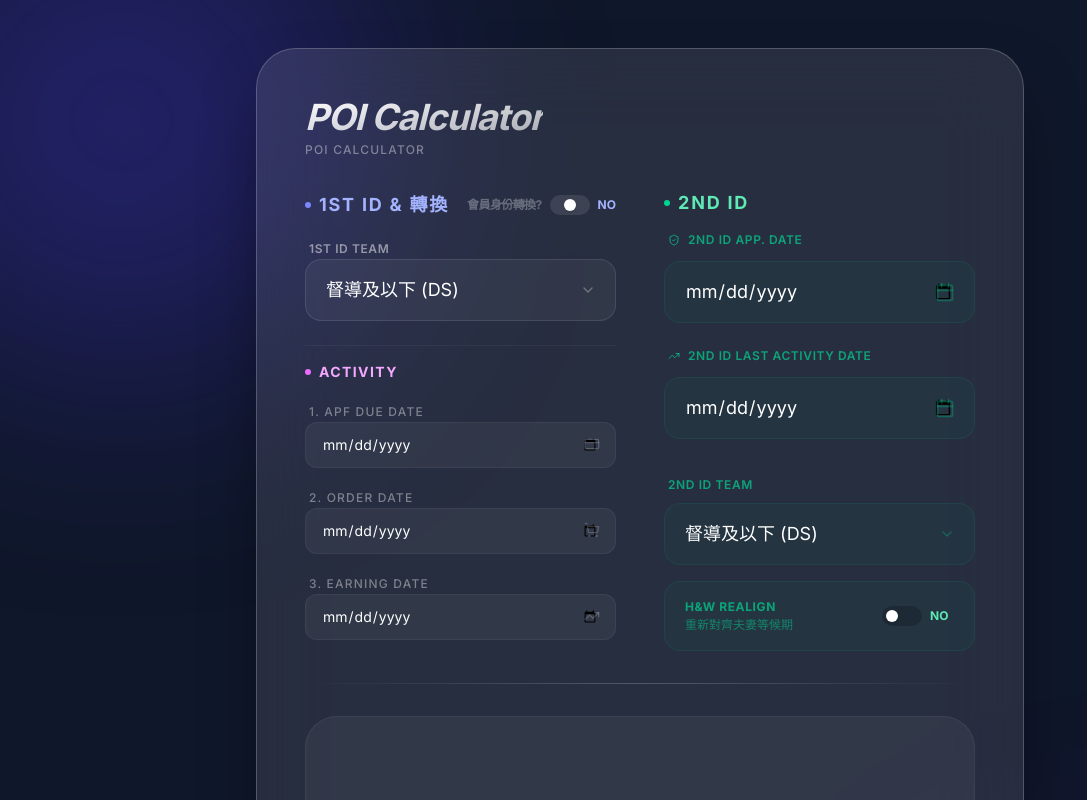
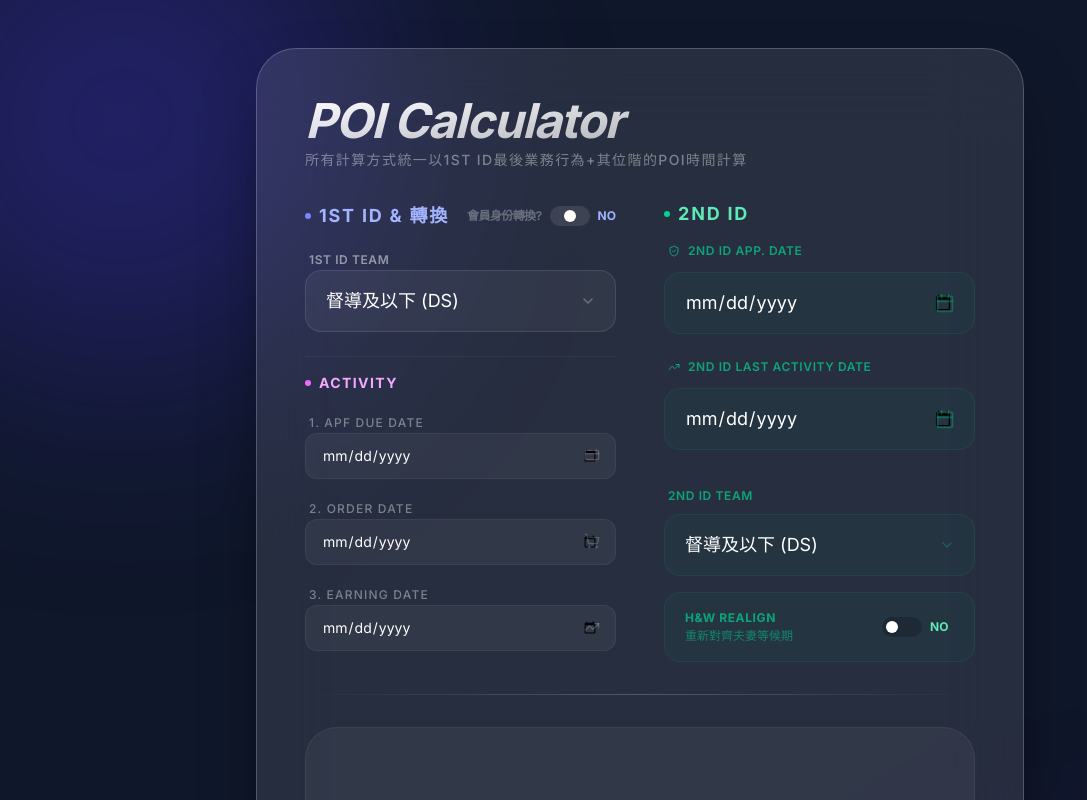
Before and after one commit to emilychen89405264-prog/POI-Calculator, a React (Vite) app: page / in a window 1280 px wide. Shown: the top 800 px of the page, without its empty margins (0-1087 px from the left). Built offline with nearby package versions, Linux system fonts and the light colour scheme.

Commit message:
Update App.tsx

```diff
--- a/src/App.tsx
+++ b/src/App.tsx
@@ -106,7 +106,8 @@ export default function App() {
           ? addYears(absoluteLatestActivity, hwWait.years)
           : addDays(absoluteLatestActivity, hwWait.days);
 
-        caseClosedReEntryDate = format(extendedDate, 'yyyy-MM-dd');
+        const calculationDate = isAfter(extendedDate, finalReEntryDate) ? extendedDate : finalReEntryDate;
+        caseClosedReEntryDate = format(calculationDate, 'yyyy-MM-dd');
       } else {
         const extendedDate = targetWait.years
           ? addYears(finalReEntryDate, targetWait.years)
@@ -144,10 +145,10 @@ export default function App() {
         <div className="flex flex-col gap-8">
           <header className="flex flex-col sm:flex-row sm:items-center justify-between gap-4">
             <div className="space-y-1">
-              <h1 className="text-4xl font-bold tracking-tight bg-gradient-to-br from-white to-white/60 bg-clip-text text-transparent italic">
+              <h1 className="text-5xl font-bold tracking-tight bg-gradient-to-br from-white to-white/60 bg-clip-text text-transparent italic">
                 POI Calculator
               </h1>
-              <p className="text-white/40 text-[12px] tracking-widest uppercase font-medium">POI Calculator</p>
+              <p className="text-white/40 text-[14px] tracking-widest uppercase font-medium">所有計算方式統一以1st ID最後業務行為+其位階的POI時間計算</p>
             </div>
           </header>
 
@@ -315,7 +316,7 @@ export default function App() {
                 <>
                   <div className="space-y-6 w-full">
                     <div className="space-y-2">
-                      <span className="text-[12px] font-bold text-white/40 uppercase tracking-[0.3em]">1st ID原本可重新加入日期</span>
+                      <span className="text-[15px] font-bold text-white/40 uppercase tracking-[0.3em]">1st ID原本可重新加入日期</span>
                       <div className="flex items-baseline gap-2 sm:gap-4 flex-wrap justify-center font-mono text-white">
                         <span className="text-5xl sm:text-7xl font-black tracking-tighter">{calculationResult.reEntryDate.split('-')[0]}</span>
                         <span className="text-3xl sm:text-5xl font-light text-white/60">/</span>
```
